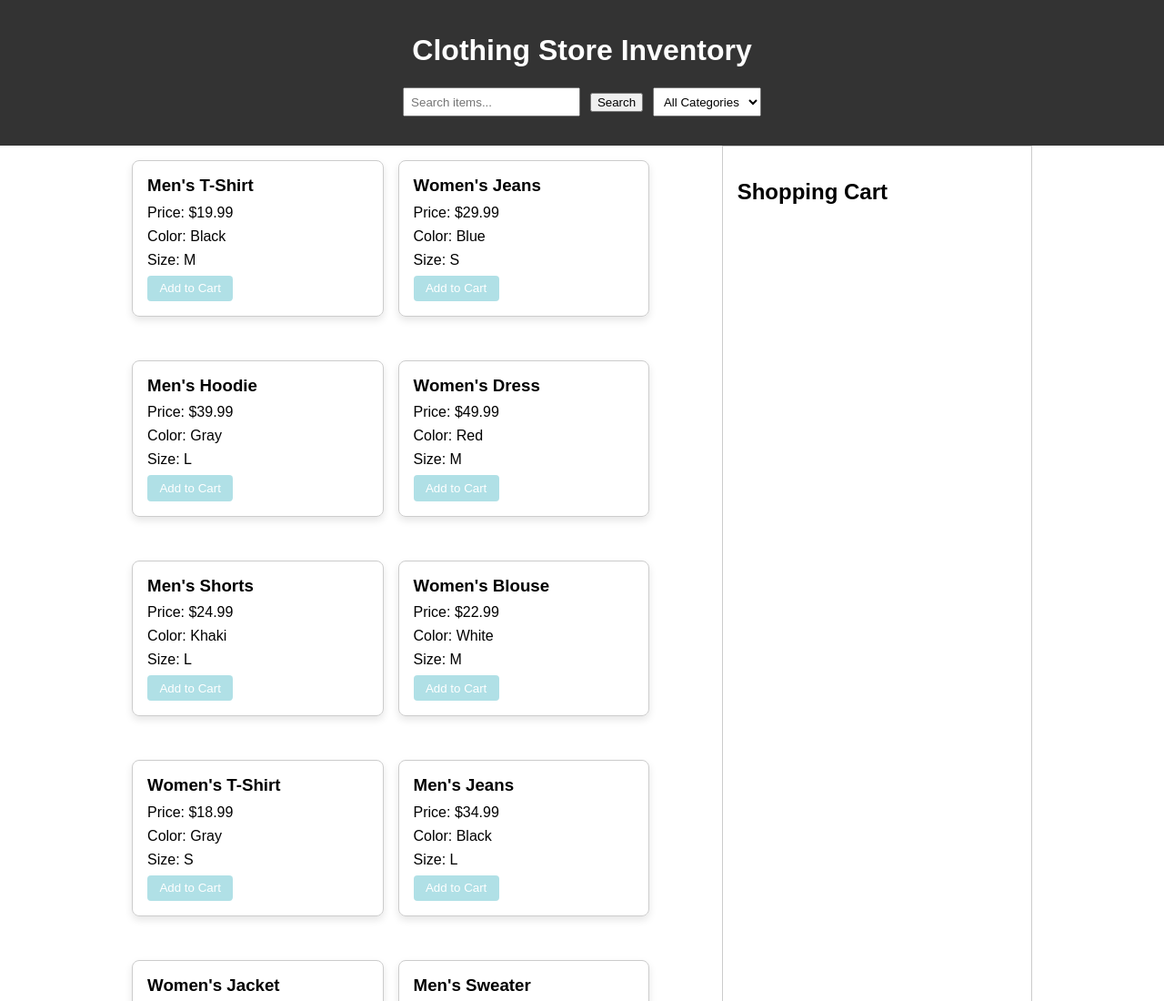
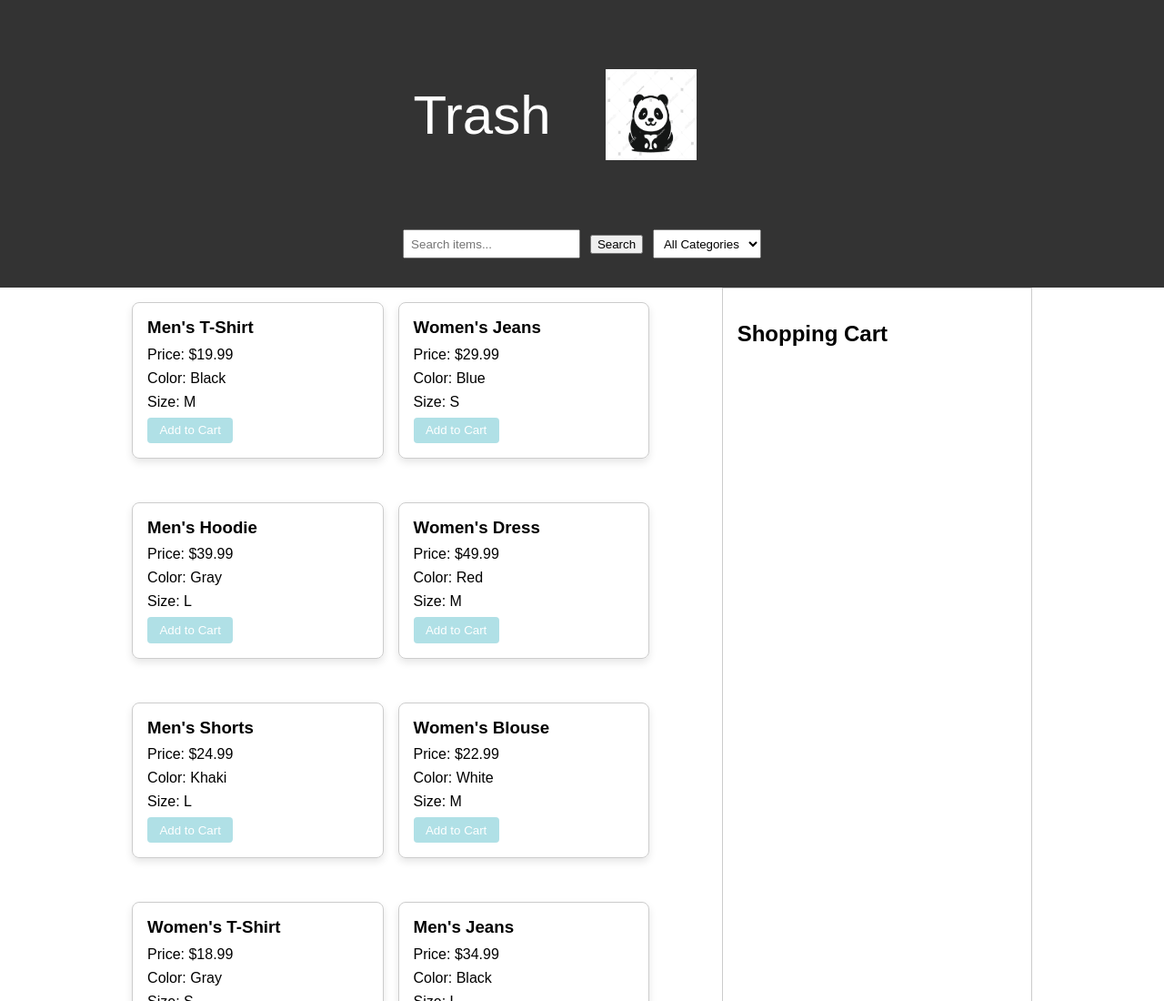
Before and after one commit to shenoac/clothing-store-inventory, a website: page index.html in a window 1280 px wide. Shown: the top 1100 px of the page at 91% size. Drawn offline with Linux system fonts and the light colour scheme.

Commit message:
add panda logo

```diff
--- a/css/styles.css
+++ b/css/styles.css
@@ -83,3 +83,16 @@ main {
     padding: 0.5em 0;
     border-bottom: 1px solid #ccc;
 }
+
+.logo {
+    width: 100px;
+    height: 100px;
+    margin: 1em;
+}
+
+.headercontent {
+    display: flex;
+    align-items: center;
+    justify-content: center;
+    font-size: 60px;
+}
--- a/index.html
+++ b/index.html
@@ -8,7 +8,10 @@
 </head>
 <body>
     <header>
-        <h1>Clothing Store Inventory</h1>
+        <div class="headercontent"
+        <h1>Trash </h1>
+        <img class="logo" id="panda" src="img/pandalogo.png" alt="Clothing Store Logo">
+        </div>
         <div class="controls">
             <input type="text" id="searchBar" placeholder="Search items...">
             <button id="searchButton">Search</button>
```
Also changed, not shown: img/pandalogo.png (added).
